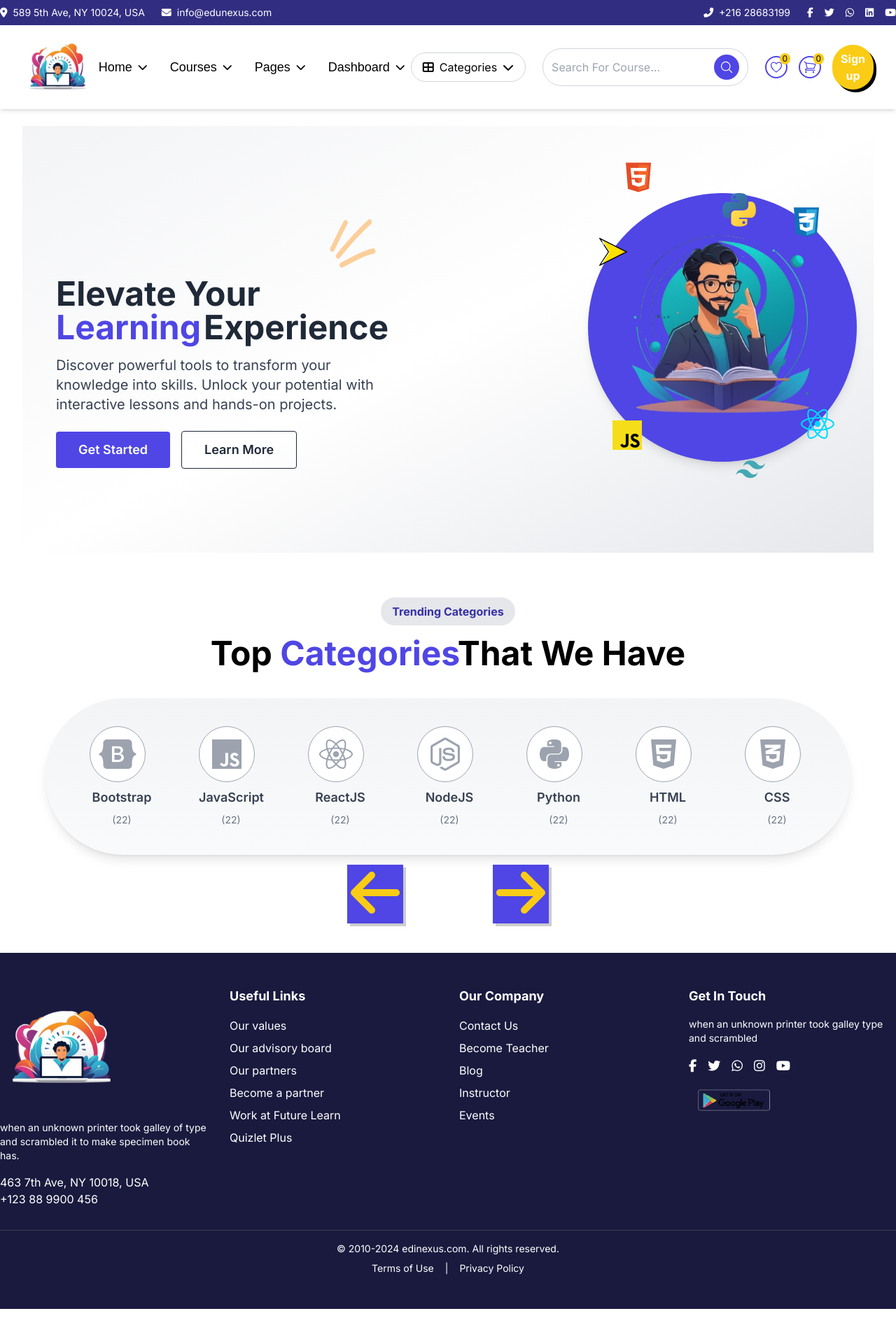
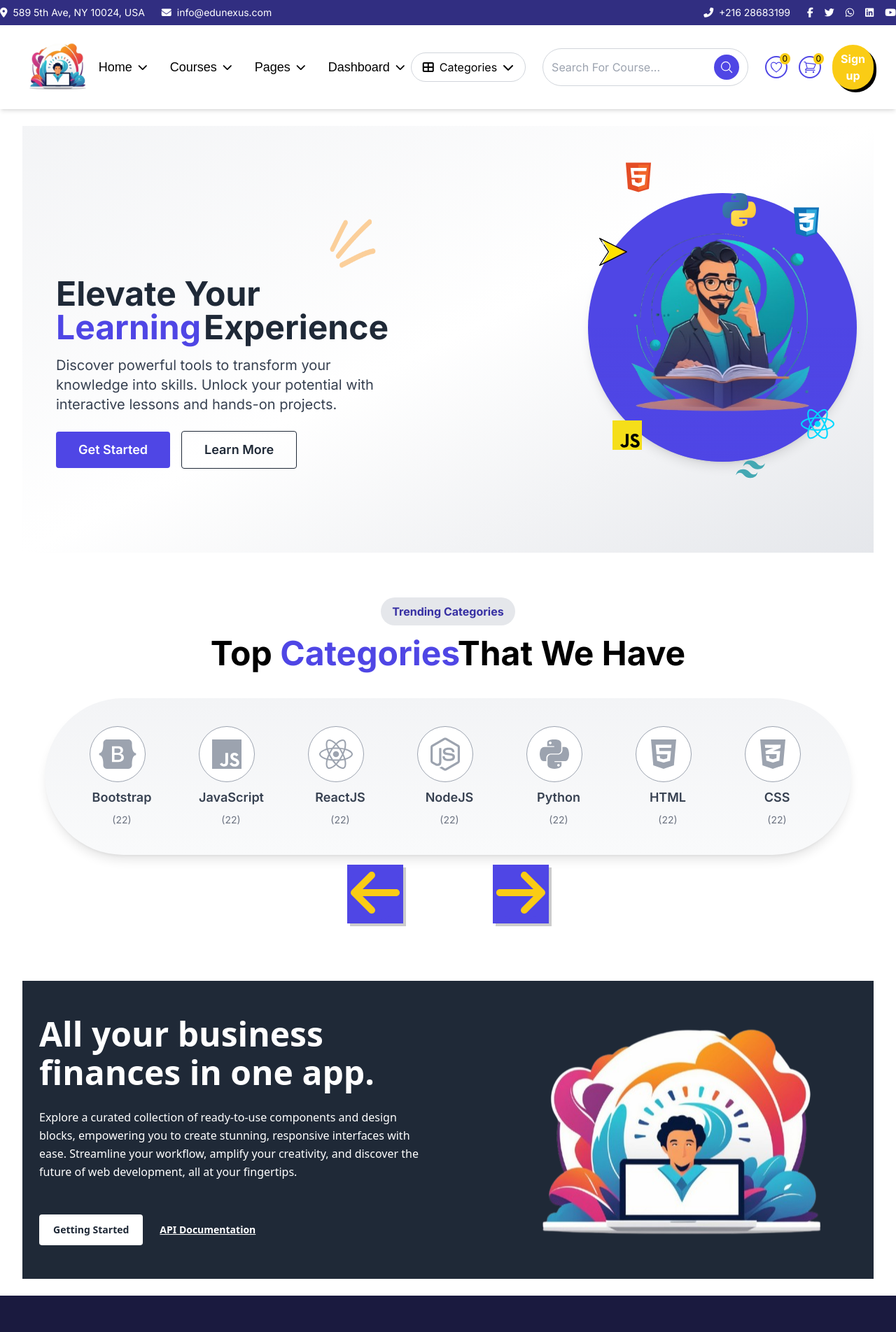
Before and after one commit to Ahmed-bel-haj-boubaker/MERN-Stack-LMS, a Next.js app in the folder myfuturelms/: page / in a window 1280 px wide. Shown: the top 1904 px of the page at 70% size. Before the commit the page ends 1871 px from the top, so only its background shows below. Built offline with nearby package versions, Linux system fonts and the light colour scheme.

Commit message:
"Updated Categories and Hero components, added Hero2 component to page"

```diff
--- a/myfuturelms/app/components/Categories.tsx
+++ b/myfuturelms/app/components/Categories.tsx
@@ -98,7 +98,7 @@ const Categories = () => {
     responsive: [
       { breakpoint: 1024, settings: { slidesToShow: 5 } },
       { breakpoint: 768, settings: { slidesToShow: 4 } },
-      { breakpoint: 480, settings: { slidesToShow: 1 } },
+      { breakpoint: 480, settings: { slidesToShow: 2 } },
     ],
   };
 
@@ -122,7 +122,7 @@ const Categories = () => {
       initial={{ opacity: 0, y: 50 }}
       animate={isInView ? { opacity: 1, y: 0 } : {}}
       transition={{ duration: 0.8, ease: "easeOut" }}
-      className="p-5 mb-24 mt-11 "
+      className="p-5 mb-40 max-lg:mb-20 mt-11 "
     >
       <div className="flex flex-col items-center mb-8">
         <h6 className="text-center bg-gray-200 font-bold text-indigo-800 rounded-full px-4 py-2">
--- a/myfuturelms/app/components/Hero.tsx
+++ b/myfuturelms/app/components/Hero.tsx
@@ -57,11 +57,24 @@ const Hero = () => {
           {/* Image section with animated icons */}
           <div className="flex justify-center mb-8 lg:mb-0 relative">
             <div className="relative bg-indigo-600 w-40 h-40 sm:w-60 sm:h-60 md:w-80 md:h-80 lg:w-96 lg:h-96 rounded-full flex items-center justify-center shadow-lg">
-              <Image
-                src={HeroImg}
-                alt="Hero Image"
-                className="w-full h-full object-cover rounded-full transform hover:scale-105 transition-transform duration-300"
-              />
+              <motion.div
+                initial={{ y: 0 }}
+                animate={{
+                  y: [0, -10, 0],
+                }}
+                transition={{
+                  duration: 1,
+                  ease: "easeInOut",
+                  repeat: Infinity,
+                  repeatType: "loop",
+                }}
+              >
+                <Image
+                  src={HeroImg}
+                  alt="logo"
+                  className="w-full h-full object-cover rounded-full transform hover:scale-105 transition-transform duration-300"
+                />
+              </motion.div>
               <div className="absolute inset-0 rounded-full bg-gradient-to-t from-indigo-600 via-transparent to-transparent opacity-70"></div>
             </div>
 
--- /dev/null
+++ b/myfuturelms/app/components/Hero2.tsx
@@ -0,0 +1,74 @@
+"use client";
+import { motion } from "framer-motion";
+import Image from "next/image";
+import { useEffect, useRef, useState } from "react";
+import Logo from "../../public/images/logo.png";
+
+const Hero2 = () => {
+  const ref = useRef(null);
+  const [isInView, setIsInView] = useState(false);
+
+  useEffect(() => {
+    const observer = new IntersectionObserver(
+      ([entry]) => setIsInView(entry.isIntersecting),
+      { threshold: 0.3 }
+    );
+    if (ref.current) {
+      observer.observe(ref.current);
+    }
+    return () => observer.disconnect();
+  }, [ref]);
+
+  return (
+    <motion.div
+      ref={ref}
+      initial={{ opacity: 0, y: 50 }}
+      animate={isInView ? { opacity: 1, y: 0 } : {}}
+      transition={{ duration: 0.8, ease: "easeOut" }}
+    >
+      <div className="font-sans bg-gray-800 px-6 py-12 overflow-hidden">
+        <div className="grid md:grid-cols-2 items-center gap-12">
+          <motion.div>
+            <h2 className="text-white lg:text-5xl md:text-4xl text-3xl font-bold mb-4 lg:!leading-[55px]">
+              All your business finances in one app.
+            </h2>
+            <p className="text-white mt-6 text-base leading-relaxed">
+              Explore a curated collection of ready-to-use components and design
+              blocks, empowering you to create stunning, responsive interfaces
+              with ease. Streamline your workflow, amplify your creativity, and
+              discover the future of web development, all at your fingertips.
+            </p>
+            <div className="mt-12">
+              <button
+                type="button"
+                className="bg-white hover:bg-gray-100 transition-all text-gray-800 font-bold text-sm rounded px-5 py-3"
+              >
+                Getting Started
+              </button>
+              <a className="text-white text-sm font-bold underline sm:ml-6 max-sm:mt-4 max-sm:block whitespace-nowrap">
+                API Documentation
+              </a>
+            </div>
+          </motion.div>
+
+          <motion.div
+            initial={{ y: 0 }}
+            animate={{
+              y: [0, -10, 0],
+            }}
+            transition={{
+              duration: 1,
+              ease: "easeInOut",
+              repeat: Infinity,
+              repeatType: "loop",
+            }}
+          >
+            <Image src={Logo} alt="logo" className=" absolute right-0 -top-60" />
+          </motion.div>
+        </div>
+      </div>
+    </motion.div>
+  );
+};
+
+export default Hero2;
--- a/myfuturelms/app/page.tsx
+++ b/myfuturelms/app/page.tsx
@@ -1,5 +1,6 @@
 import Categories from "./components/Categories";
 import Hero from "./components/Hero";
+import Hero2 from "./components/Hero2";
 
 export default function Home() {
   return (
@@ -7,6 +8,8 @@ export default function Home() {
       <Hero />
 
       <Categories />
+
+     <Hero2/>
     </>
   );
 }
```
